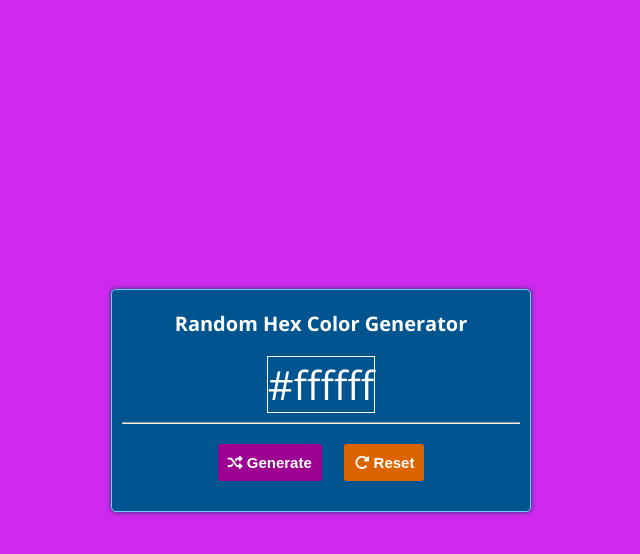
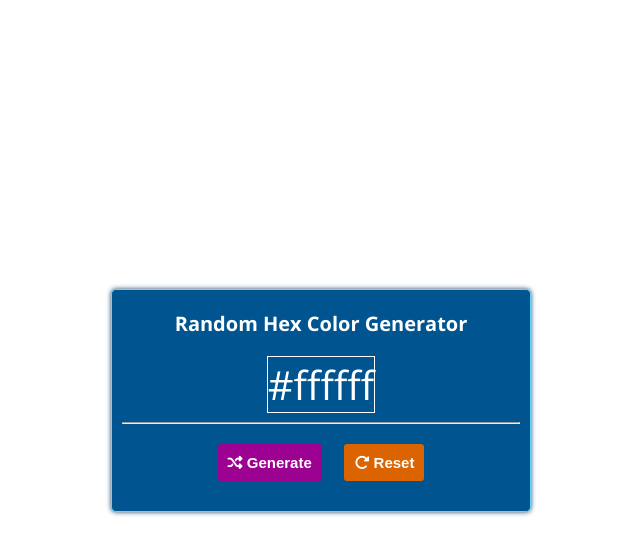
Before and after one commit to Seeram-Meghana/hcjjs-6-hexcolor-generator, a plain HTML site: page src/index.html in a window 1280 px wide. Both pictures are taken after a click on the button "Reset". Shown: the whole page, without its empty margins (319-959 px from the left). Drawn offline with nearby package versions, Linux system fonts and the light colour scheme.

Commit message:
Meghana/16june work (#3)
* initial checkin

* Update index.html

* changes

```diff
--- a/src/script.js
+++ b/src/script.js
@@ -6,12 +6,12 @@ document.addEventListener("DOMContentLoaded", () => {
     const generateNumber = () => {
         const randomColor = `#${Math.random().toString(16).substring(2, 8)}`;
         document.body.style.backgroundColor = randomColor;
-
         hexcolor.textContent = randomColor;
     };
 
     const resetNumber = () => {
         hexcolor.textContent = "#ffffff";
+        document.body.style.backgroundColor = "#ffffff";
     };
 
     generateBtn.addEventListener("click", generateNumber);
--- a/src/styles.css
+++ b/src/styles.css
@@ -2,17 +2,10 @@
 
 :root {
   --white: #fff;
-    --black: #1c2b2d;
-    --blue: #31326f;
   --light-blue: #005490;
   --light-blue-border: #68d2f9;
   --color-primary: #9d0191;
   --color-sec: #db6400;
-    --grey: #eee;
-    --dark-grey: #222831;
-    --yellow: yellow;
-    --orangered: orangered;
-    --green: green;
 }
 
 * {
```
Lines whose indentation alone changed are shown as unchanged.
